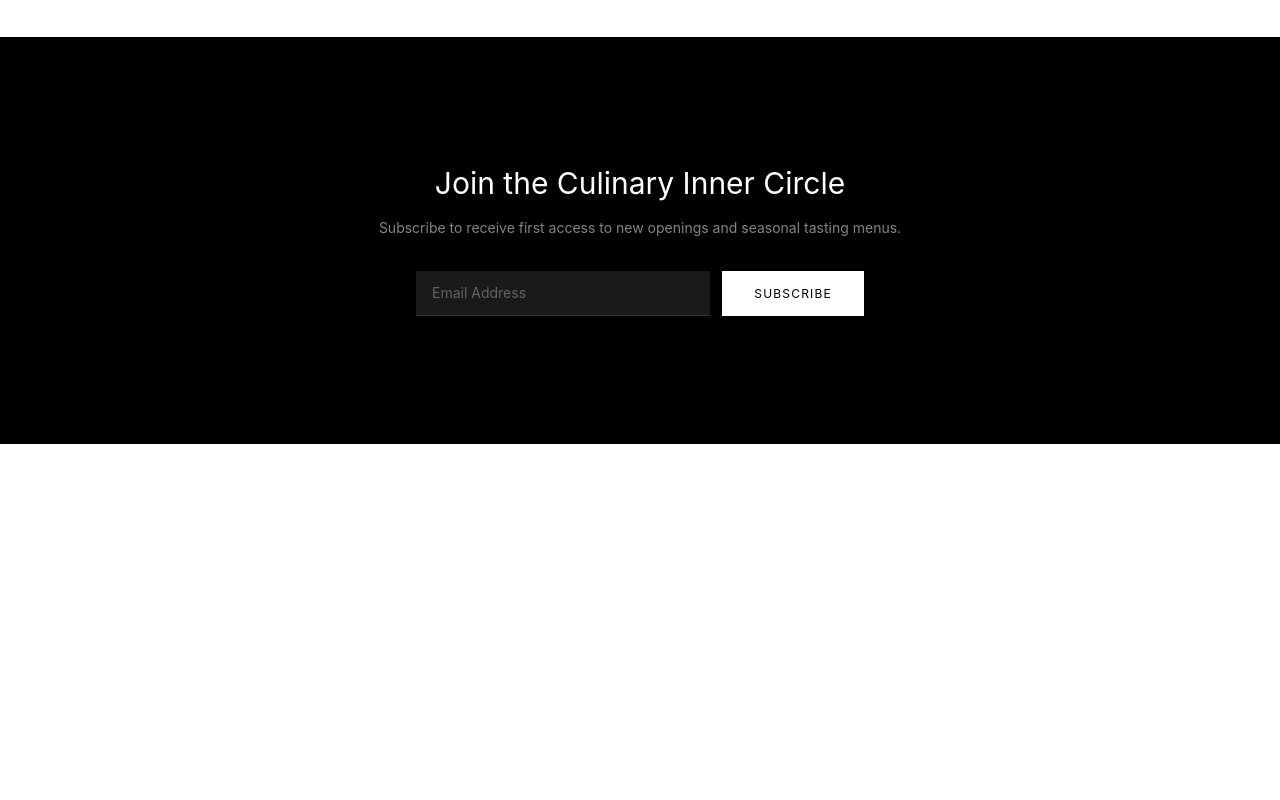
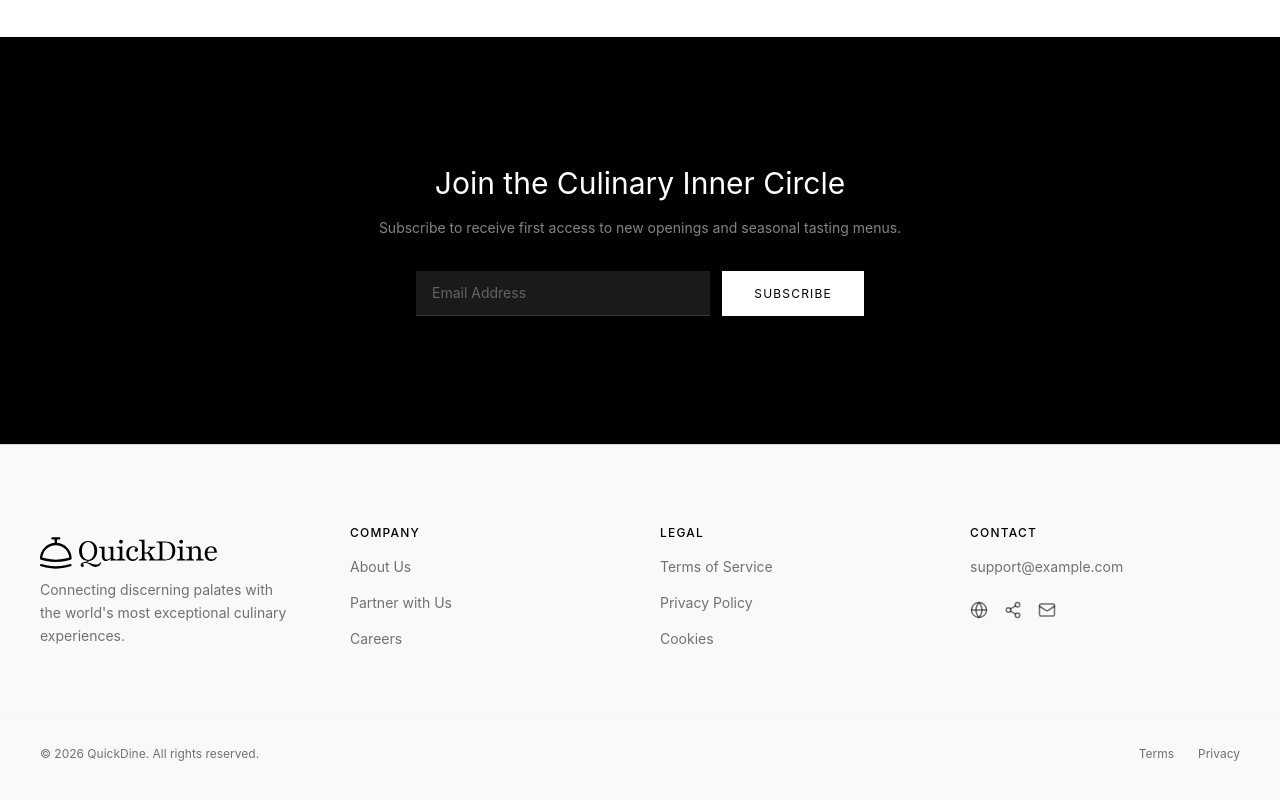
Before and after one commit to calebtolorunleke/quickdine, a React (Vite) app: page / in a window 1280 px wide. Shown: the part 2638-3438 px from the top of the page. Before the commit the page ends 3082 px from the top, so only its background shows below. Built offline with nearby package versions, Linux system fonts and the light colour scheme.

Commit message:
fix: update footer branding and contact information

```diff
--- /dev/null
+++ b/src/Footer.jsx
@@ -0,0 +1,84 @@
+import { Link } from "react-router-dom";
+import { bottomLinks, footerSections, socialLinks } from "./assets/assets";
+import logo from "./assets/logo.svg";
+
+const Footer = () => {
+  return (
+    <footer className="w-full bg-surface-container-low border-t border-[#775a19]/20 pt-20 pb-12">
+      <div className="max-w-7xl mx-auto px-6 md:px-10 grid grid-cols-1 md:grid-cols-4 gap-10">
+        {/* Brand */}
+        <div className="md:col-span-1">
+          <Link to="/" className="text-primary block mb-2">
+            <img src={logo} alt="Logo" className="h-10 mt-1.5" />
+          </Link>
+
+          <p className="text-black/55 text-sm leading-relaxed pr-4">
+            Connecting discerning palates with the world's most exceptional
+            culinary experiences.
+          </p>
+        </div>
+
+        {/* Dynamic Sections */}
+        {footerSections.map((section) => (
+          <div key={section.title} className="flex flex-col gap-4">
+            <h4 className="text-xs font-medium tracking-widest text-black uppercase">
+              {section.title}
+            </h4>
+
+            {section.links.map((link) => (
+              <Link
+                key={link.label}
+                to={link.path}
+                className="text-sm text-black/55 hover:text-[#775a19] transition-colors"
+              >
+                {link.label}
+              </Link>
+            ))}
+          </div>
+        ))}
+
+        {/* Contact */}
+        <div className="flex flex-col gap-4">
+          <h4 className="text-xs font-medium tracking-widest text-primary uppercase">
+            CONTACT
+          </h4>
+
+          <p className="text-sm text-black/55">support@example.com</p>
+
+          <div className="flex gap-4 mt-2">
+            {socialLinks.map(({ icon: Icon, href }, index) => (
+              <a
+                key={index}
+                href={href}
+                className="text-black/55 hover:text-[#775a19] transition-colors"
+              >
+                <Icon size={18} />
+              </a>
+            ))}
+          </div>
+        </div>
+      </div>
+
+      {/* Bottom Bar */}
+      <div className="max-w-7xl mx-auto px-6 md:px-10 mt-16 pt-8 border-t border-[#c4c7c7]/10 flex flex-col md:flex-row justify-between items-center gap-4">
+        <p className="text-xs text-black/55">
+          © 2026 QuickDine. All rights reserved.
+        </p>
+
+        <div className="flex gap-6">
+          {bottomLinks.map((link) => (
+            <Link
+              key={link.label}
+              to={link.path}
+              className="text-xs text-black/55 hover:text-[#775a19]"
+            >
+              {link.label}
+            </Link>
+          ))}
+        </div>
+      </div>
+    </footer>
+  );
+};
+
+export default Footer;
--- a/src/assets/assets.js
+++ b/src/assets/assets.js
@@ -87,3 +87,34 @@ export const restaurants = [
     exclusive: true,
   },
 ];
+
+
+export const socialLinks = [
+    { icon: GlobeIcon, href: "#" },
+    { icon: Share2Icon, href: "#" },
+    { icon: MailIcon, href: "#" },
+];
+
+export const bottomLinks = [
+    { label: "Terms", path: "#" },
+    { label: "Privacy", path: "#" },
+];
+
+export const footerSections = [
+    {
+        title: "COMPANY",
+        links: [
+            { label: "About Us", path: "#" },
+            { label: "Partner with Us", path: "#" },
+            { label: "Careers", path: "#" },
+        ],
+    },
+    {
+        title: "LEGAL",
+        links: [
+            { label: "Terms of Service", path: "#" },
+            { label: "Privacy Policy", path: "#" },
+            { label: "Cookies", path: "#" },
+        ],
+    },
+];
--- a/src/pages/Home.jsx
+++ b/src/pages/Home.jsx
@@ -6,6 +6,7 @@ import CuisineBrowse from "../components/Home/CuisineBrowse";
 import TrendingRow from "../components/Home/TrendingRow";
 import Membership from "../components/Home/Membership";
 import NewsletterCTA from "../components/Home/NewsletterCTA";
+import Footer from "../Footer";
 
 const Home = () => {
   const [isAuthModalOpen, setAuthModalOpen] = useState(false);
@@ -24,6 +25,7 @@ const Home = () => {
         <Membership/>
         <NewsletterCTA/>
       </main>
+      <Footer/>
     </div>
   );
 };
```
